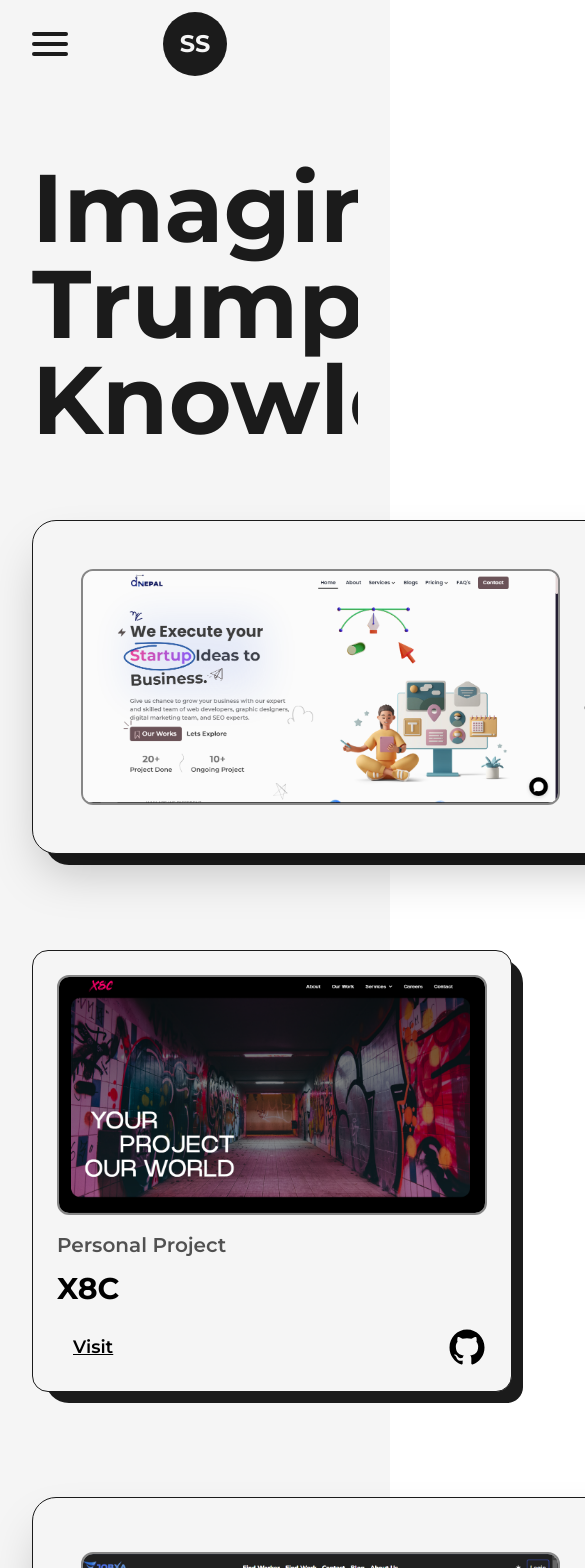
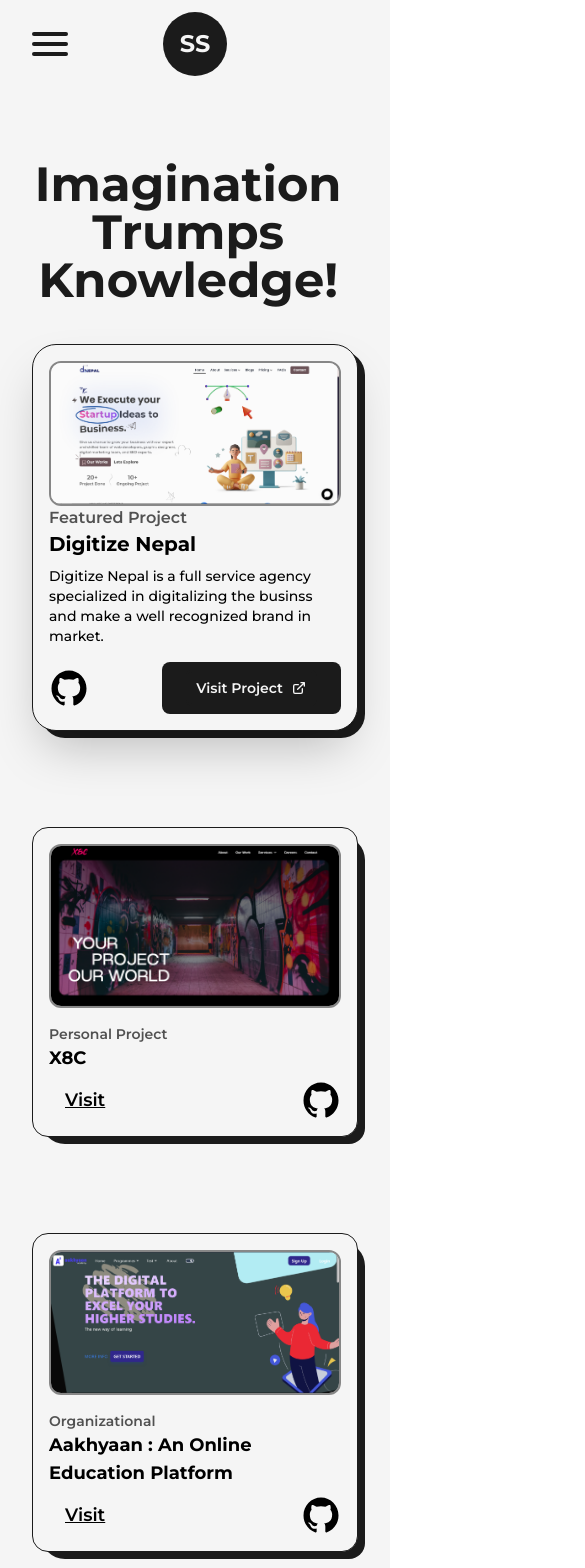
Before and after one commit to sachin-sapkota/sachin-portfolio, a Next.js app: page /projects in a window 390 px wide. Shown: the top 1568 px of the page, 585 px wide, since content can reach past the window. Built offline with nearby package versions, Linux system fonts and the light colour scheme.

Commit message:
article page made responsive

```diff
--- a/pages/projects.tsx
+++ b/pages/projects.tsx
@@ -1,6 +1,6 @@
 import AnimatedText from '@/src/components/AnimatedText';
 import Layout from '@/src/components/Layout';
-import { GithubIcon } from '@/src/components/icons';
+import { GithubIcon, LinkArrow } from '@/src/components/icons';
 import Head from 'next/head';
 import Image from 'next/image';
 import Link from 'next/link';
@@ -31,15 +31,15 @@
   github,
 }: fptype) => {
   return (
-    <article className="w-full flex items-center justify-between rounded-3xl border border-solid border-dark bg-light dark:bg-dark dark:border-light shadow-2xl p-12 relative ">
+    <article className="w-full flex items-center justify-between rounded-3xl border border-solid border-dark bg-light dark:bg-dark dark:border-light shadow-2xl lg:p-12 relative flex-col lg:flex-row md:p-8 p-4  ">
       <div
-        className="absolute inset-0 left-3 -z-10  w-full top-2 -bottom-3 rounded-t-3xl rounded-bl-3xl rounded-br-3xl bg-dark dark:bg-light  "
+        className="absolute inset-0 lg:left-3 left-2   w-full top-1.5 lg:-bottom-3 -bottom-2  rounded-t-3xl rounded-bl-3xl rounded-br-3xl bg-dark dark:bg-light  "
         style={{ zIndex: -10 }}
       />
       <Link
         href={link}
         target="_blank"
-        className="w-1/2 cursor-pointer  overflow-hidden rounded-lg"
+        className="lg:w-1/2 w-full cursor-pointer  overflow-hidden rounded-lg"
       >
         <FramerImage
           whileHover={{ scale: 1.05 }}
@@ -49,26 +49,32 @@
           className="w-full object-cover border-2 border-solid rounded-xl border-dark border-opacity-50 h-auto "
         />
       </Link>
-      <div className="w-1/2 flex flex-col items-start jusitfy-between pl-6">
-        <span className="text-dark font-semibold text-xl dark:text-light opacity-75">
+      <div className="lg:w-1/2 w-full flex flex-col items-start jusitfy-between lg:pl-6 ">
+        <span className="text-dark font-semibold md:text-xl sm:text-lg text-base  dark:text-light opacity-75">
           {type}
         </span>
         <Link className="hover:underline " href={link} target="_blank">
-          <h2 className="my-3 w-full text-left text-4xl font-bold hover:underline   ">
+          <h2 className=" w-full text-left lg:text-4xl md:text-3xl sm:text-2xl text-xl font-bold hover:underline   ">
             {title}
           </h2>
         </Link>
-        <p className="my-2 font-medium  ">{summary}</p>
-        <div className="mt-2 flex items-center">
+        <p className="my-2 font-medium md:text-base text-sm    ">{summary}</p>
+        <div className="mt-2 flex items-center justify-between w-full">
           <Link href={github} target="_blank" className="w-10">
             <GithubIcon />
           </Link>
           <Link
             href={link}
             target="_blank"
-            className="ml-4 rounded-lg bg-dark text-light p-2 px-6 text-lg font-semibold"
+            className="ml-4 rounded-lg bg-dark text-light p-2 px-6 text-base md:text-lg font-semibold"
           >
-            Visit Project
+            <motion.div
+              whileHover={{ y: -3 }}
+              className="w-auto h-9 flex items-center px-2 border-dark dark:border-light border-2 border-solid rounded-md hover:border-transparent sm:text-base  text-sm"
+            >
+              Visit Project
+              <LinkArrow className="sm:w-6 w-4 ml-2 inline-block" />
+            </motion.div>
           </Link>
         </div>
       </div>
@@ -78,14 +84,14 @@
 
 const Project = ({ type, title, image, link, github }: fptype) => {
   return (
-    <article className="w-full flex flex-col items-center justify-center rounded-2xl border border-solid border-dark bg-light p-6 relative dark:bg-dark dark:border-light">
+    <article className="w-full flex flex-col items-center justify-center rounded-2xl border border-solid border-dark bg-light p-4 sm:p-6 relative dark:bg-dark dark:border-light ">
       <Link
         href={link}
         target="_blank"
         className="w-full cursor-point overflow-hidden rounded-lg"
       >
         <div
-          className="absolute inset-0 left-3 -z-10  w-full top-2 -bottom-3 rounded-t-3xl rounded-bl-3xl rounded-b-2xl bg-dark dark:bg-light  "
+          className="absolute inset-0 lg:left-3 left-2 -z-10  w-full top-2 lg:-bottom-3 -bottom-2 rounded-t-3xl rounded-bl-3xl rounded-b-2xl bg-dark dark:bg-light  "
           style={{ zIndex: -10 }}
         />
         <FramerImage
@@ -99,11 +105,11 @@
         />
       </Link>
       <div className="w-full flex flex-col items-start jusitfy-between mt-4">
-        <span className="text-dark font-semibold text-xl dark:text-light opacity-75">
+        <span className="text-dark font-semibold lg:text-xl md:text-lg sm:text-base text-sm  dark:text-light opacity-75">
           {type}
         </span>
         <Link className="hover:underline" href={link} target="_blank">
-          <h2 className="my-3 w-full text-left text-3xl font-bold  ">
+          <h2 className=" w-full text-left lg:text-3xl md:text-2xl sm:text-xl text-lg font-bold hover:underline   ">
             {title}
           </h2>
         </Link>
@@ -136,9 +142,11 @@
         <Layout className="pt-16 px-8 sm:px-12 md:px-16 lg:px-24 xl:px-32">
           <AnimatedText
             text="Imagination Trumps Knowledge!"
-            classname={'text-8xl mb-16'}
+            classname={
+              'text-5xl sm:text-6xl  md:text-7xl xl:text-8xl sm:mb-16 mb-8'
+            }
           />
-          <div className="grid grid-cols-12 gap-24  ">
+          <div className="grid grid-cols-12 xl:gap-24 xl:gap-x-16 lg:gap-x-16 md:gap-x-8 gap-y-24 gap-x-4  ">
             <div className="col-span-12">
               <FeaturedProject
                 title="Digitize Nepal"
@@ -149,7 +157,7 @@
                 github="private"
               />
             </div>
-            <div className="col-span-6">
+            <div className="col-span-12 sm:col-span-6">
               <Project
                 title="X8C"
                 image={x8c_proj}
@@ -158,7 +166,7 @@
                 github="https://github.com/sachin-sapkota/x8c"
               />
             </div>
-            <div className="col-span-6">
+            <div className="col-span-12 sm:col-span-6">
               <Project
                 title="Aakhyaan : An Online Education Platform"
                 image={aakhyaan_proj}
@@ -177,7 +185,7 @@
                 github="https://github.com/sachin-sapkota/online-job-portal"
               />
             </div>
-            <div className="col-span-6">
+            <div className="col-span-12 sm:col-span-6">
               <Project
                 title="Detour website "
                 image={detour_proj}
@@ -186,7 +194,7 @@
                 github="https://github.com/sachin-sapkota/detour-website"
               />
             </div>
-            <div className="col-span-6">
+            <div className="col-span-12 sm:col-span-6">
               <Project
                 title="Clinic Expert"
                 image={clinic_expert_proj}
--- a/src/components/Education.tsx
+++ b/src/components/Education.tsx
@@ -16,9 +16,9 @@
   return (
     <li
       ref={ref}
-      className=" first:mt-0 last:mb-0 w-3/5 mx-auto  flex flex-col items-center justify-between"
+      className=" w-3/4 mx-auto  flex flex-col items-center justify-between"
     >
-      <figure className="absolute -left-4 ">
+      <figure className="absolute md:-left-4 sm:-left-8 -left-12  ">
         <svg width="80" height="80" viewBox="0 0 100 140">
           <motion.circle
             cx="75"
@@ -56,12 +56,17 @@
         initial={{ y: 50 }}
         whileInView={{ y: 0 }}
         transition={{ duration: 0.5, type: 'spring' }}
+        viewport={{ once: true }}
       >
-        <h3 className="capitalize font-bold text-2xl">{type}</h3>
-        <span className="capitalize font-medium text-dark opacity-75 dark:text-light ">
+        <h3 className="capitalize font-bold text-base sm:text-xl lg:text-2xl">
+          {type}
+        </h3>
+        <span className="text-sm sm:text-base  capitalize font-medium text-dark dark:text-light opacity-75">
           {time} | {place}
         </span>
-        <p className="font-medium w-full">{info}</p>
+        <p className="font-medium w-full pt-1.5 text-xs sm:text-sm md:text-base">
+          {info}
+        </p>
       </motion.div>
     </li>
   );
@@ -73,15 +78,15 @@
     offset: ['start end', 'center start'],
   });
   return (
-    <div className="my-64">
-      <h2 className="font-bold lg:text-8xl md:text-7xl text-5xl lg:mt-56 md:mt-32 mt-24 w-full text-center ">
+    <div className="xl:my-64 lg:my-48 md:my-32  ">
+      <h2 className="font-bold lg:text-8xl md:text-7xl text-5xl lg:mt-56 md:mt-32 mt-0 w-full text-center ">
         Education
       </h2>
-      <div className="w-4/5 mx-auto relative">
+      <div className="w-full md:w-4/5 mx-auto relative mt-12">
         <motion.div
           style={{ scaleY: scrollYProgress }}
           ref={ref}
-          className="bg-bothColor absolute left-9 top-12  w-1 origin-top  bottom-0  "
+          className="absolute left-1 sm:left-5 md:left-9 top-12  w-1 origin-top bg-bothColor h-full "
         />
         <ul className="gap-8 w-full flex flex-col items-start justify-between ">
           <Details
--- a/src/components/Experience.tsx
+++ b/src/components/Experience.tsx
@@ -96,11 +96,11 @@
     offset: ['start end', 'center start'],
   });
   return (
-    <div className="xl:my-64 lg:my-48 md:my-32 my-20">
+    <div className="xl:my-64 lg:my-48 md:my-32  my-20">
       <h2 className="font-bold lg:text-8xl md:text-7xl text-5xl lg:mt-56 md:mt-32 mt-0 w-full text-center ">
         Experience
       </h2>
-      <div className="w-full md:w-4/5 mx-auto relative mt-16">
+      <div className="w-full md:w-4/5 mx-auto relative mt-12">
         <motion.div
           style={{ scaleY: scrollYProgress }}
           ref={ref}
--- a/src/components/Skills.tsx
+++ b/src/components/Skills.tsx
@@ -37,7 +37,7 @@
           mode === 'dark'
             ? ' md:bg-circularDarkLg sm:bg-circularDarkMd bg-circularDarkSm   '
             : 'md:bg-circularLightLg sm:bg-circularLightMd bg-circularLightSm '
-        } w-full md:h-screen h-96  relative flex items-center justify-center rounded-full  `}
+        } w-full lg:h-screen h-96  relative flex items-center justify-center rounded-full  `}
       >
         <motion.div
           className="flex items-center justify-center rounded-full font-semibold lg:p-8 md:p-5 sm:p-4 p-2 shadow-sm   text-light cursor-pointer dark:text-dark dark:bg-light bg-dark"
--- a/src/components/icons.tsx
+++ b/src/components/icons.tsx
@@ -292,7 +292,7 @@
     width={24}
     height={24}
     viewBox="0 0 24 24"
-    className={`w-full h-auto ${className}`}
+    className={` ${className}`}
     {...rest}
   >
     <path fill="none" d="M0 0h24v24H0z" />
```
Also changed, not shown: pages/articles.tsx (+12 -10 lines).
